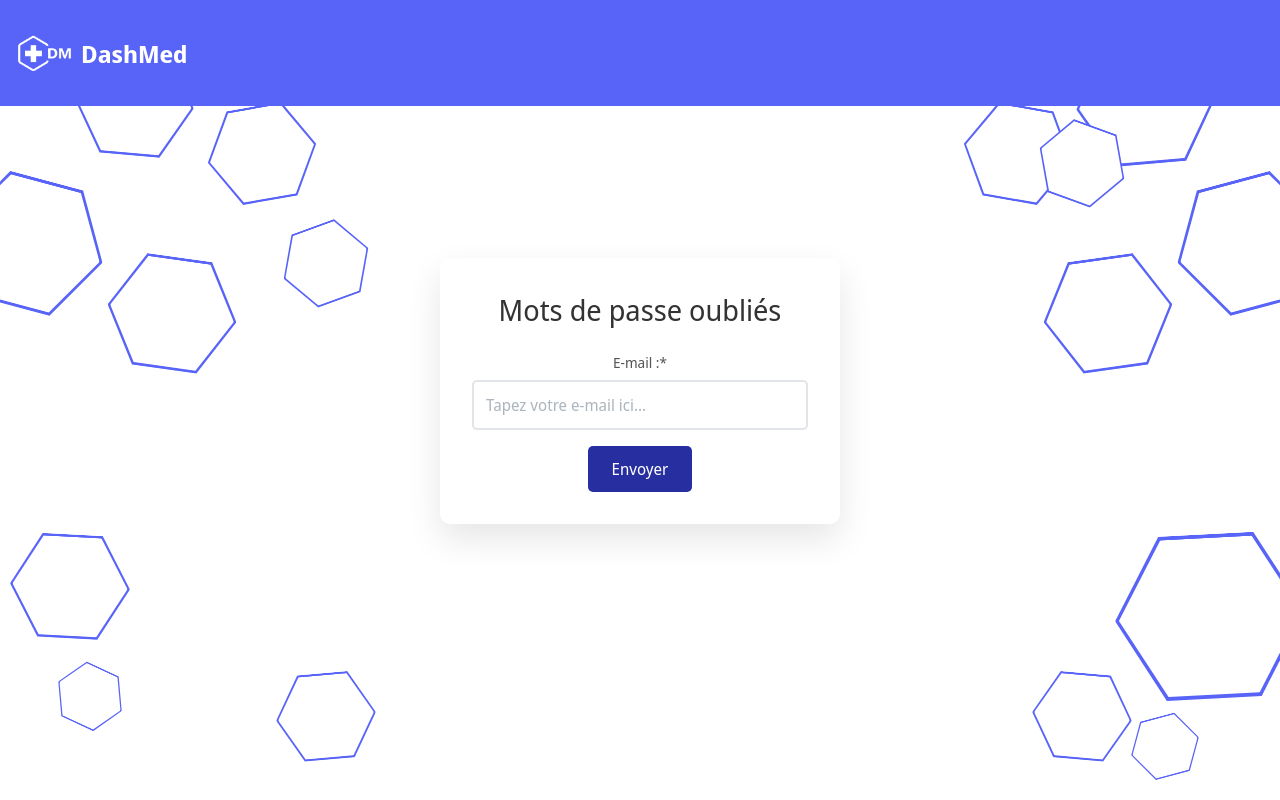
After one commit to feyli/anderna, a PHP site: page /forgottenPassword.php in a window 1280 px wide. The commit adds this page. Run offline with PHP 8.4, Linux system fonts and the light colour scheme.

Commit message:
forgottenPassword part 1

```diff
--- /dev/null
+++ b/app/Views/forgottenPassword.php
@@ -0,0 +1,38 @@
+<?php require_once dirname(__DIR__, 2) . '/modules/Database.php'; ?>
+
+<!DOCTYPE html>
+<html lang="en">
+<head>
+    <meta charset="UTF-8">
+    <meta name="viewport" content="width=device-width, initial-scale=1.0">
+    <link rel="stylesheet" href="/_assets/includes/styles/styles.css">
+    <link rel="stylesheet" href="/_assets/includes/styles/styles-forgot.css">
+    <?php include __DIR__ . '/../../modules/controllers/views/templates/head.php'; ?>
+    <title>Mots de passe oubliés</title>
+</head>
+<body>
+    <?php include __DIR__ . '/../../modules/controllers/views/templates/header.php'; ?>
+    <main>
+        <div class="forgot-container">
+            <h1 class="forgot-title">Mots de passe oubliés</h1>
+
+            <form method="POST" id="forgotForm">
+                <div class="form-group">
+                    <label for="email" class="form-label">E-mail :*</label>
+                    <input
+                            type="email"
+                            id="email"
+                            name="email"
+                            class="form-input"
+                            placeholder="Tapez votre e-mail ici..."
+                            required
+                    >
+                </div>
+                <div class="button-forgot">
+                    <a type="button" class="btn btn-primary" href="#">Envoyer</a>
+                </div>
+            </form>
+        </div>
+    </main>
+</body>
+</html>
--- a/app/Views/login.php
+++ b/app/Views/login.php
@@ -42,7 +42,7 @@
                 </div>
 
                 <div class="forgot-password">
-                    <a href="#">Mot de passe oublié ?</a>
+                    <a href="/forgot">Mot de passe oublié ?</a>
                 </div>
 
                 <div class="button-group">
--- a/config/routes.php
+++ b/config/routes.php
@@ -4,5 +4,6 @@ return [
     '/' => ['controller' => 'HomeController', 'action' => 'index'],
     '/login' => ['controller' => 'LoginController', 'action' => 'login'],
     '/signup' => ['controller' => 'SignupController', 'action' => 'signup'],
-    '/logout' => ['controller' => 'LogoutController', 'action' => 'logout']
+    '/logout' => ['controller' => 'LogoutController', 'action' => 'logout'],
+    '/forgot' => ['controller' => 'forgottenPasswordController', 'action' => 'forgot']
 ];
--- /dev/null
+++ b/public/_assets/includes/styles/styles-forgot.css
@@ -0,0 +1,108 @@
+* {
+    margin: 0;
+    padding: 0;
+    box-sizing: border-box;
+}
+
+.forgot-container {
+    background: white;
+    padding: 2rem;
+    border-radius: 10px;
+    box-shadow: 0 15px 35px rgba(0, 0, 0, 0.1);
+    width: 100%;
+    max-width: 400px;
+    animation: fadeIn 0.5s ease-out;
+}
+
+@keyframes fadeIn {
+    from {
+        opacity: 0;
+        transform: translateY(20px);
+    }
+    to {
+        opacity: 1;
+        transform: translateY(0);
+    }
+}
+
+.forgot-title {
+    text-align: center;
+    color: #333;
+    margin-bottom: 1.5rem;
+    font-size: 1.8rem;
+    font-weight: 300;
+}
+
+.form-group {
+    margin-bottom: 1rem;
+}
+
+.form-label {
+    display: block;
+    margin-bottom: 0.5rem;
+    color: #555;
+    font-weight: 500;
+    font-size: 0.9rem;
+}
+
+.form-input {
+    width: 100%;
+    padding: 0.75rem;
+    border: 2px solid #e1e5e9;
+    border-radius: 5px;
+    font-size: 1rem;
+    transition: all 0.3s ease;
+    outline: none;
+}
+
+.form-input:focus {
+    border-color: #272FA0;
+    box-shadow: 0 0 0 3px rgba(102, 126, 234, 0.1);
+}
+
+.form-input::placeholder {
+    color: #adb5bd;
+}
+
+.button-forgot {
+    display: flex;
+    gap: 1rem;
+    justify-content: center;
+}
+
+.btn {
+    padding: 0.75rem 1.5rem;
+    border: none;
+    border-radius: 5px;
+    font-size: 1rem;
+    font-weight: 500;
+    cursor: pointer;
+    transition: all 0.3s ease;
+    min-width: 100px;
+}
+
+.btn-primary {
+    background: #272FA0;
+    color: white;
+}
+
+.btn-primary:hover {
+    background: #5863F8;
+    transform: translateY(-2px);
+    box-shadow: 0 5px 15px rgba(102, 126, 234, 0.3);
+}
+
+.btn:active {
+    transform: translateY(0);
+}
+
+@media (max-width: 480px) {
+    .login-container {
+        margin: 1rem;
+        padding: 1.5rem;
+    }
+
+    .button-group {
+        flex-direction: column;
+    }
+}
```
Also changed, not shown: app/Controllers/forgottenPasswordController.php (added, +9 -0 lines).
